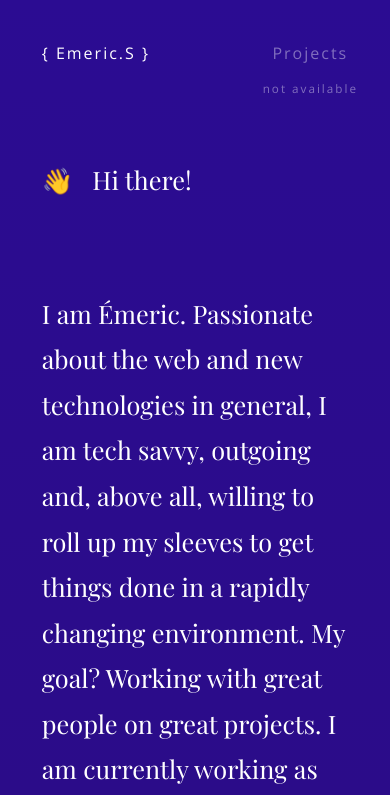
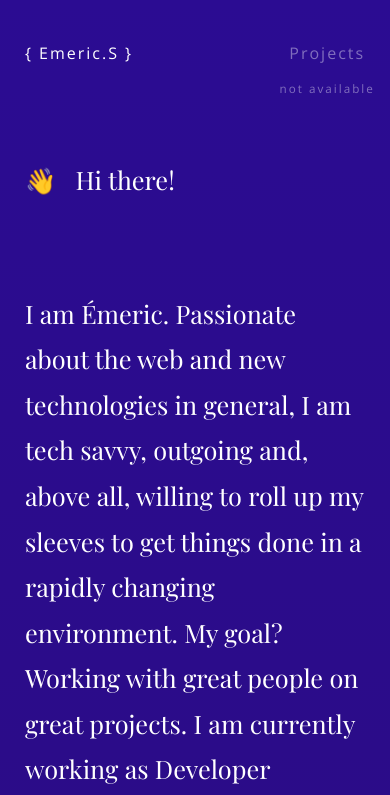
Before and after one commit to Emericinte/hello, a plain HTML site: page index.html in a window 390 px wide. Shown: the top 795 px of the page. Drawn offline with nearby package versions, Linux system fonts and the light colour scheme.

Commit message:
update padding mobile

```diff
--- a/styles/styles.scss
+++ b/styles/styles.scss
@@ -19,7 +19,7 @@ body{
 }
 
 header, main, footer{
-	padding: 4vmax 4vmax;
+	padding: 4vmax 2vmax;
 	color: #fff;
 	font-family: roboto;
 	@media screen and (min-width: 556px){
```
Also changed, not shown: styles/styles.css.
